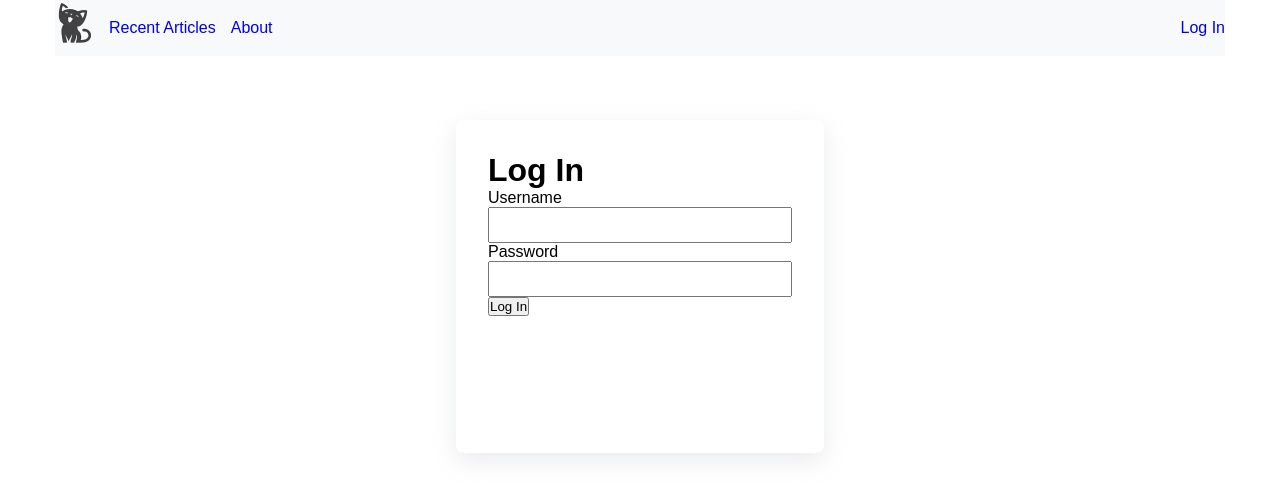
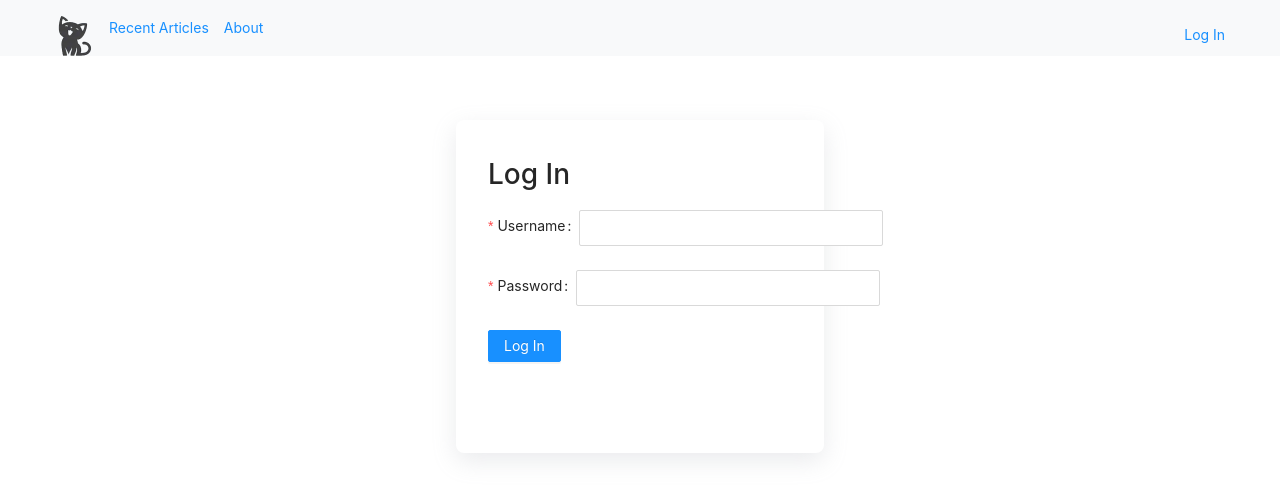
Before and after one commit to hoangviet97/applifting-blog-exercise, a React app: page / in a window 1280 px wide. Shown: the top 496 px of the page. Built offline with nearby package versions, Linux system fonts and the light colour scheme; a web font is replaced by a local one.

Commit message:
Added navigate function after success login

```diff
--- a/src/components/header/Header.tsx
+++ b/src/components/header/Header.tsx
@@ -1,12 +1,14 @@
 import React from "react";
-import Navigation from "../navigation/Navigation";
+import PublicNavigation from "../navigation/PublicNavigation";
 import HeaderAuth from "./HeaderAuth";
 
 const Header = () => {
   return (
-    <div className="header container">
-      <Navigation />
-      <HeaderAuth />
+    <div className="header">
+      <div className="header__content container">
+        <PublicNavigation />
+        <HeaderAuth />
+      </div>
     </div>
   );
 };
--- a/src/components/header/HeaderAuth.tsx
+++ b/src/components/header/HeaderAuth.tsx
@@ -1,12 +1,11 @@
 import React from "react";
 import { Link } from "react-router-dom";
+import { useSelector } from "react-redux";
+import PrivateNavigation from "../navigation/PrivateNavigation";
 
 const HeaderAuth = () => {
-  return (
-    <div>
-      <Link to="/login">Log In</Link>
-    </div>
-  );
+  const isAuthenticated = useSelector((state: any) => state.authReducer.isAuthenticated);
+  return <div className="header__auth">{isAuthenticated ? <PrivateNavigation /> : <Link to="/login">Log In</Link>}</div>;
 };
 
 export default HeaderAuth;
--- /dev/null
+++ b/src/components/navigation/PrivateNavigation.tsx
@@ -0,0 +1,27 @@
+import React from "react";
+import { Link } from "react-router-dom";
+import { Avatar } from "antd";
+
+const PrivateNavigation = () => {
+  return (
+    <div className="nav">
+      <ul className="nav__list">
+        <li className="nav__item">
+          <Link to="/recent-articles" className="nav__link">
+            My Articles
+          </Link>
+        </li>
+        <li className="nav__item">
+          <Link to="" className="nav__link">
+            Create Article
+          </Link>
+        </li>
+      </ul>
+      <Avatar shape="circle" style={{ backgroundColor: "#87d068" }}>
+        b
+      </Avatar>
+    </div>
+  );
+};
+
+export default PrivateNavigation;
--- a/src/pages/login/Login.tsx
+++ b/src/pages/login/Login.tsx
@@ -2,13 +2,15 @@ import React from "react";
 import { useDispatch } from "react-redux";
 import { login } from "../../redux/actions/authActions";
 import { Form, Input, Button } from "antd";
+import { useNavigate, NavigateFunction } from "react-router-dom";
 
 const Login = () => {
   const dispatch = useDispatch<any>();
+  const navigate: NavigateFunction = useNavigate();
 
   const onFinishHandler = (values: any) => {
     const { username, password } = values;
-    dispatch(login(username, password));
+    dispatch(login(username, password, navigate));
   };
 
   return (
--- a/src/redux/actions/authActions.ts
+++ b/src/redux/actions/authActions.ts
@@ -1,13 +1,16 @@
 import { Dispatch } from "redux";
 import axiosClient from "../../helpers/axios";
 import { LOGIN, LOGIN_FAIL, LOGOUT } from "./types";
+import { message } from "antd";
+import { NavigateFunction } from "react-router-dom";
 
-export const login = (username: string, password: string) => async (dispatch: any) => {
+export const login = (username: string, password: string, navigate: NavigateFunction) => async (dispatch: any) => {
   try {
     const res = await axiosClient.post("/login", { username, password });
-    console.log(res);
-    //dispatch({ type: LOGIN });
-  } catch (error) {
+    dispatch({ type: LOGIN });
+    navigate("/recent-articles");
+  } catch (error: any) {
+    message.error(error.response.data.message);
     dispatch({ type: LOGIN_FAIL });
   }
 };
--- a/src/redux/reducers/authReducer.ts
+++ b/src/redux/reducers/authReducer.ts
@@ -1,3 +1,5 @@
+import { LOGIN } from "../actions/types";
+
 const initialState = {
   token: localStorage.getItem("token"),
   isAuthenticated: false,
@@ -9,6 +11,11 @@ function authReducer(state = initialState, action: any) {
   const { type, payload } = action;
 
   switch (type) {
+    case LOGIN:
+      return {
+        ...state,
+        isAuthenticated: true
+      };
     default:
       return state;
   }
--- a/src/styles/layout/header.scss
+++ b/src/styles/layout/header.scss
@@ -1,8 +1,11 @@
 .header {
   background-color: $normal-grey;
   height: 56px;
-  display: flex;
-  align-items: center;
-  justify-content: space-between;
-  line-height: 56px;
+
+  &__content {
+    display: flex;
+    align-items: center;
+    justify-content: space-between;
+    line-height: 56px;
+  }
 }
--- a/src/styles/layout/navigation.scss
+++ b/src/styles/layout/navigation.scss
@@ -1,5 +1,6 @@
 .nav {
   display: flex;
+  align-items: center;
 
   &__icon {
     margin-right: 15px;
--- a/src/styles/main.scss
+++ b/src/styles/main.scss
@@ -1,3 +1,4 @@
+@import "~antd/dist/antd.css";
 @import "./base.scss";
 @import "./abstract/variables.scss";
 @import "./layout/container.scss";
```
Also changed, not shown: src/components/navigation/PublicNavigation.tsx (renamed from src/components/navigation/Navigation.tsx).
